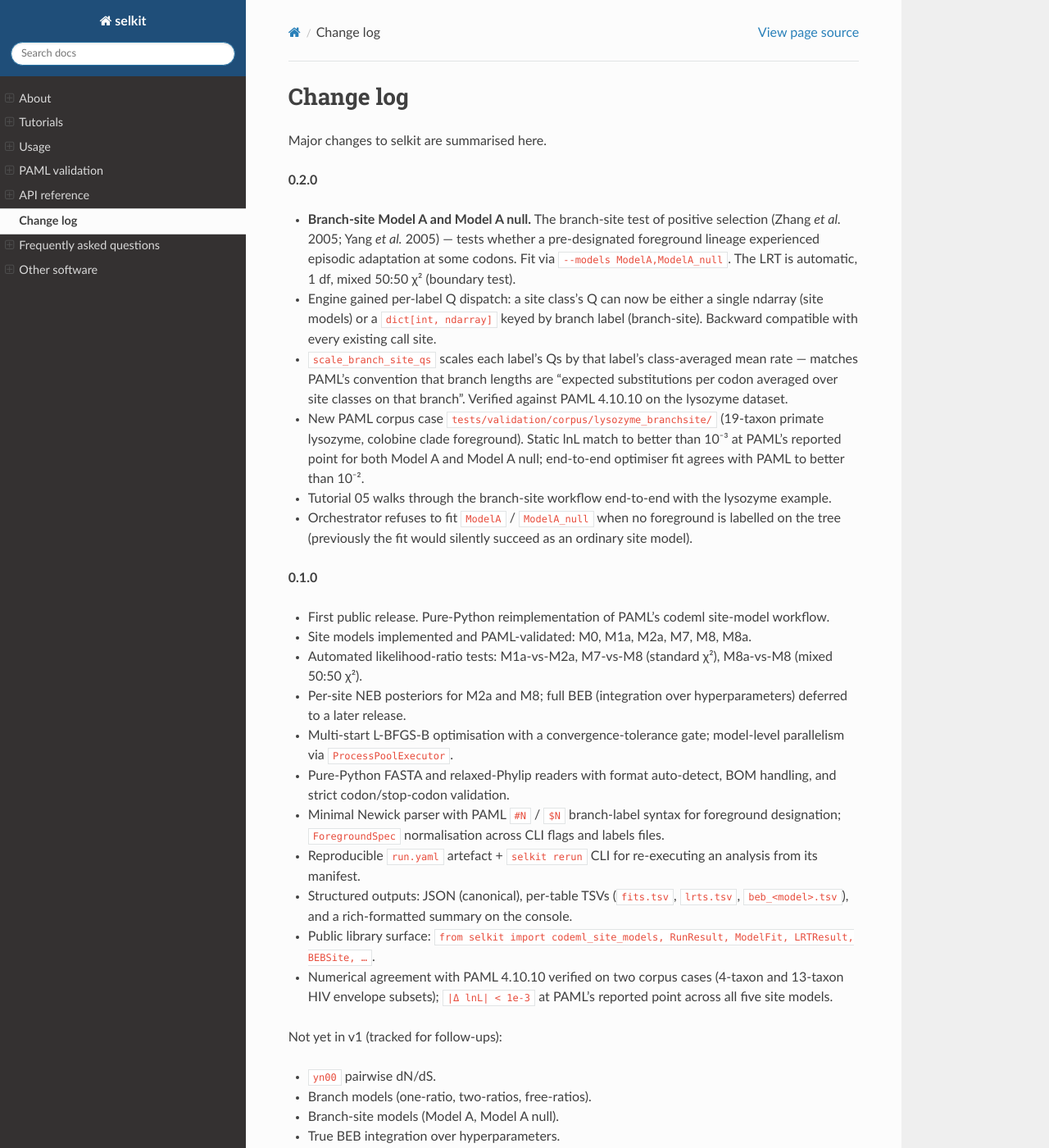
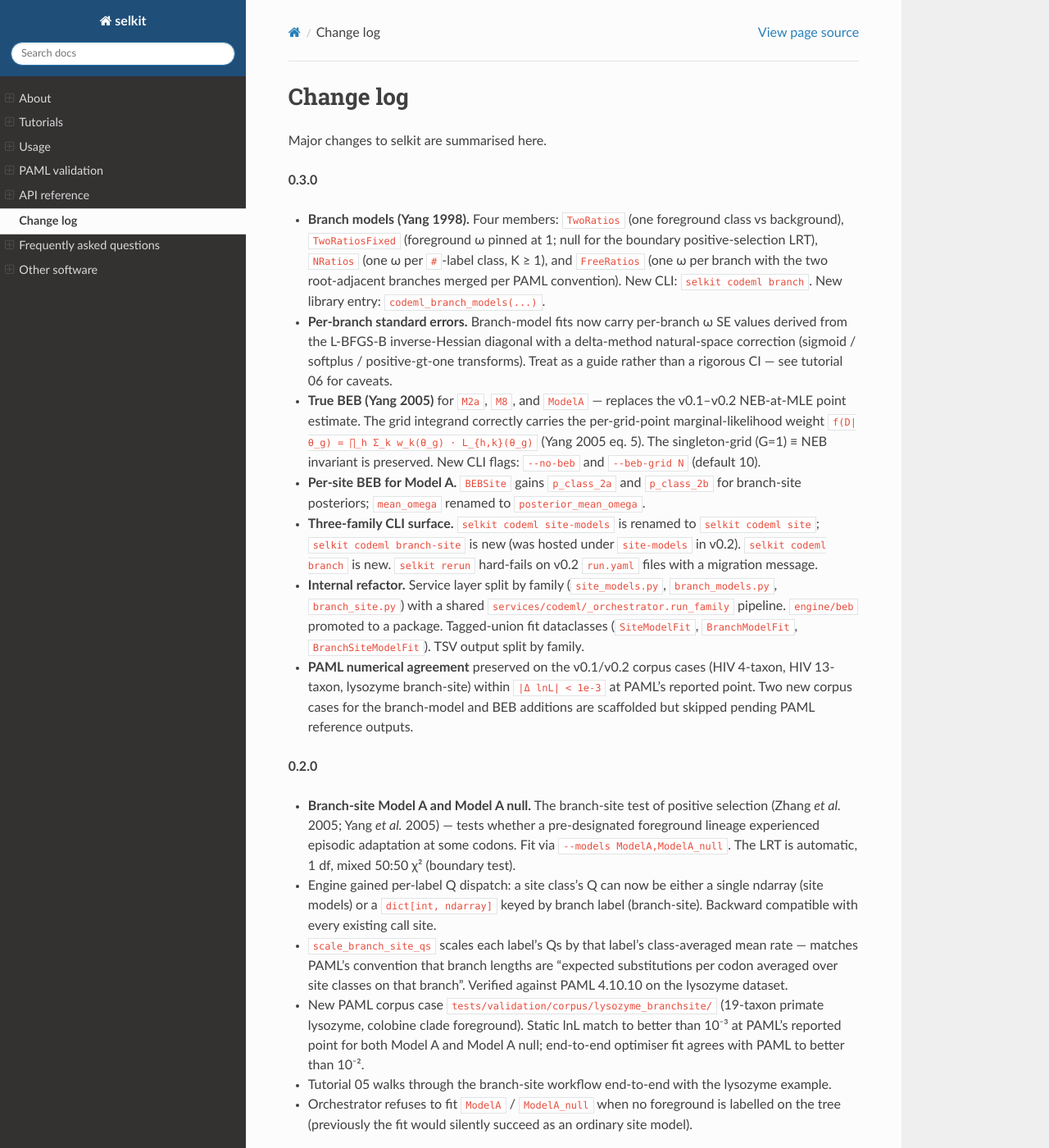
Before and after one commit to JLSteenwyk/selkit, a Sphinx documentation site: the page built from docs/change_log/index.rst, in a window 1280 px wide and 1400 px high. Shown: the whole window at 82% size. Built offline with Sphinx 7.4.7 and the Read the Docs theme 3.1.0, drawn with Linux system fonts in a browser that asks for light colours.

Commit message:
release: 0.3.0
Bumps selkit/version.py to 0.3.0; finalizes CHANGELOG.md (drops the
'(unreleased — in progress)' qualifier and adds a one-paragraph release
summary at top of the entry); adds the corresponding entry to
docs/change_log/index.rst (the Sphinx changelog).

What ships:
- Branch models (Yang 1998): TwoRatios / TwoRatiosFixed / NRatios / FreeRatios
- Per-branch SE pipeline (L-BFGS-B inv-Hess diagonal + delta-method)
- True BEB (Yang 2005 grid integration) for M2a / M8 / ModelA
- Per-site BEB for ModelA
- Three-family CLI surface (codeml site / branch / branch-site)
- Tagged-union fit dataclasses
- Shared services/codeml/_orchestrator.run_family pipeline

Tests: fast suite 217 passed, 4 skipped (2 BEB-flag placeholders deferred
to integration coverage; 2 corpus cases skipped pending PAML reference
output that Jacob will generate locally).

PAML numerical agreement preserved on v0.1/v0.2 corpus cases. Two new
corpus cases (lysozyme_two_ratios + hiv_4s_free_ratios for Phase 2;
hiv_4s_beb_m8 + lysozyme_beb_modelA for Phase 3) are committed with
pytest.skip until Jacob drops the rst fixtures.

```diff
--- a/docs/change_log/index.rst
+++ b/docs/change_log/index.rst
@@ -5,6 +5,16 @@ Change log
 ==========
 
 Major changes to selkit are summarised here.
+
+**0.3.0**
+
+- **Branch models (Yang 1998).** Four members: ``TwoRatios`` (one foreground class vs background), ``TwoRatiosFixed`` (foreground ω pinned at 1; null for the boundary positive-selection LRT), ``NRatios`` (one ω per ``#``-label class, K ≥ 1), and ``FreeRatios`` (one ω per branch with the two root-adjacent branches merged per PAML convention). New CLI: ``selkit codeml branch``. New library entry: ``codeml_branch_models(...)``.
+- **Per-branch standard errors.** Branch-model fits now carry per-branch ω SE values derived from the L-BFGS-B inverse-Hessian diagonal with a delta-method natural-space correction (sigmoid / softplus / positive-gt-one transforms). Treat as a guide rather than a rigorous CI — see tutorial 06 for caveats.
+- **True BEB (Yang 2005)** for ``M2a``, ``M8``, and ``ModelA`` — replaces the v0.1–v0.2 NEB-at-MLE point estimate. The grid integrand correctly carries the per-grid-point marginal-likelihood weight ``f(D|θ_g) = ∏_h Σ_k w_k(θ_g) · L_{h,k}(θ_g)`` (Yang 2005 eq. 5). The singleton-grid (G=1) ≡ NEB invariant is preserved. New CLI flags: ``--no-beb`` and ``--beb-grid N`` (default 10).
+- **Per-site BEB for Model A.** ``BEBSite`` gains ``p_class_2a`` and ``p_class_2b`` for branch-site posteriors; ``mean_omega`` renamed to ``posterior_mean_omega``.
+- **Three-family CLI surface.** ``selkit codeml site-models`` is renamed to ``selkit codeml site``; ``selkit codeml branch-site`` is new (was hosted under ``site-models`` in v0.2). ``selkit codeml branch`` is new. ``selkit rerun`` hard-fails on v0.2 ``run.yaml`` files with a migration message.
+- **Internal refactor.** Service layer split by family (``site_models.py``, ``branch_models.py``, ``branch_site.py``) with a shared ``services/codeml/_orchestrator.run_family`` pipeline. ``engine/beb`` promoted to a package. Tagged-union fit dataclasses (``SiteModelFit``, ``BranchModelFit``, ``BranchSiteModelFit``). TSV output split by family.
+- **PAML numerical agreement** preserved on the v0.1/v0.2 corpus cases (HIV 4-taxon, HIV 13-taxon, lysozyme branch-site) within ``|Δ lnL| < 1e-3`` at PAML's reported point. Two new corpus cases for the branch-model and BEB additions are scaffolded but skipped pending PAML reference outputs.
 
 **0.2.0**
 
--- a/selkit/version.py
+++ b/selkit/version.py
@@ -1,3 +1,3 @@
 from __future__ import annotations
 
-__version__ = "0.2.0"
+__version__ = "0.3.0"
```
Also changed, not shown: CHANGELOG.md (+5 -1 lines).
